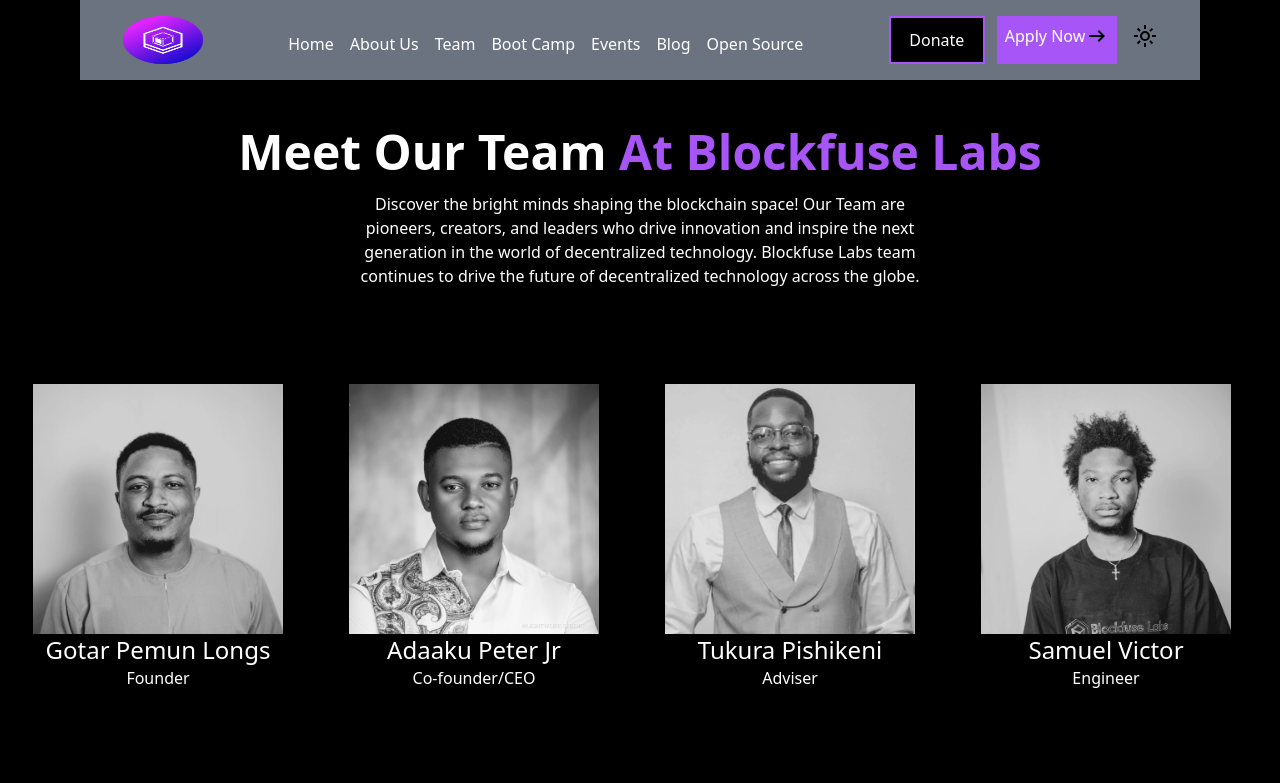
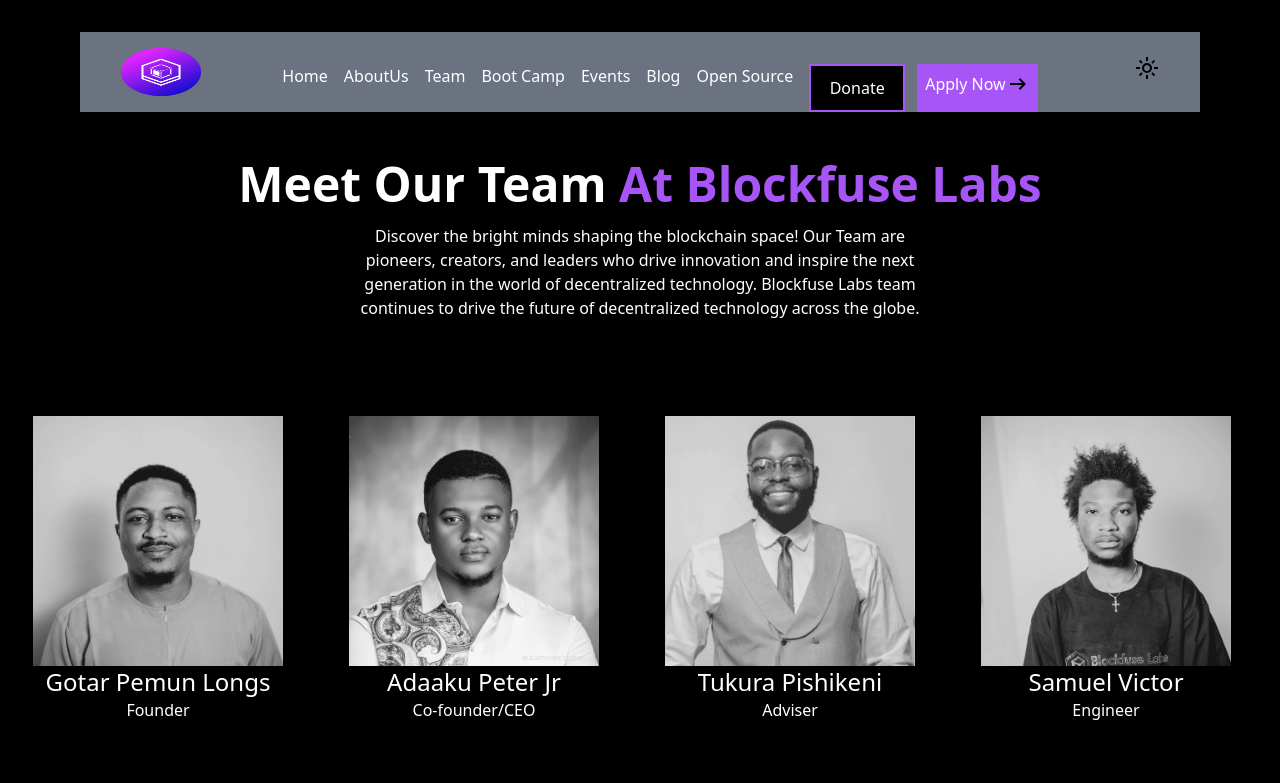
Before and after one commit to Promise278/Tech-space-website, a website: page assets/team.html in a window 1280 px wide. Shown: the top 783 px of the page. Drawn offline with Linux system fonts and the light colour scheme.

Commit message:
added responsive designs

```diff
--- a/assets/team.html
+++ b/assets/team.html
@@ -9,24 +9,30 @@
 </head>
 <body class="bg-black text-white w-full">
     <div>
-        <nav id="top" class="flex justify-around pt-4 bg-gray-500 h-20 mx-20">
+        <nav id="top" class="flex justify-around pt-4 bg-gray-500 h-20 mx-20 mt-8">
             <img src="/img/BLOCKFUSESD-1.png" class="pb-4" width="80" alt="Logo">
-            <ul class="flex gap-4 mt-4">
+            <ul class="flex gap-4 mt-4 hidden md:flex">
                 <li><a class="hover:text-green-500" href="/dist/index.html">Home</a></li>
-                <li><a class="hover:text-red-500" href="/assets/about.html">About Us</a></li>
+                <li><a class="hover:text-red-500" href="/assets/about.html">AboutUs</a></li>
                 <li><a class="hover:text-blue-500" href="/assets/team.html">Team</a></li>
                 <li><a class="hover:text-pink-500" href="#">Boot Camp</a></li>
                 <li><a class="hover:text-purple-500" href="#">Events</a></li>
                 <li><a class="hover:text-orange-500" href="#">Blog</a></li>
                 <li><a class="hover:text-green-500" href="#">Open Source</a></li>
+                <div class="flex">
+                    <button class="bg-black text-white h-12 w-24 hover:bg-gray-500 border-2 border-purple-500">Donate</button>
+                    <button class="bg-purple-500 text-white h-12 w-26 ml-3 pt-2 pl-2 pr-2 flex">Apply Now
+                        <svg xmlns="http://www.w3.org/2000/svg" height="24px" viewBox="0 -960 960 960" width="24px" fill="#000000"><path d="m560-240-56-58 142-142H160v-80h486L504-662l56-58 240 240-240 240Z"/></svg>
+                    </button>
+                </div>
             </ul>
-            <div class="flex mt-1">
-                <button class="bg-black text-white h-12 w-24 hover:bg-gray-500 border-2 border-purple-500">Donate</button>
-                <button class="bg-purple-500 text-white h-12 w-26 ml-3 pt-2 pl-2 pr-2 flex">Apply Now
-                    <svg xmlns="http://www.w3.org/2000/svg" height="24px" viewBox="0 -960 960 960" width="24px" fill="#000000"><path d="m560-240-56-58 142-142H160v-80h486L504-662l56-58 240 240-240 240Z"/></svg>
-                </button>
-                <svg class="ml-4 mt-2 bg-" xmlns="http://www.w3.org/2000/svg" height="24px" viewBox="0 -960 960 960" width="24px" fill="#000000"><path d="M480-360q50 0 85-35t35-85q0-50-35-85t-85-35q-50 0-85 35t-35 85q0 50 35 85t85 35Zm0 80q-83 0-141.5-58.5T280-480q0-83 58.5-141.5T480-680q83 0 141.5 58.5T680-480q0 83-58.5 141.5T480-280ZM200-440H40v-80h160v80Zm720 0H760v-80h160v80ZM440-760v-160h80v160h-80Zm0 720v-160h80v160h-80ZM256-650l-101-97 57-59 96 100-52 56Zm492 496-97-101 53-55 101 97-57 59Zm-98-550 97-101 59 57-100 96-56-52ZM154-212l101-97 55 53-97 101-59-57Zm326-268Z"/></svg>
-            </div>
+            <ul class="flex gap-2 md:hidden">
+                <li><a class="hover:text-green-500" href="/dist/index.html">Home</a></li>
+                <li><a class="hover:text-red-500" href="/assets/about.html">AboutUs</a></li>
+                <li><a class="hover:text-blue-500" href="/assets/team.html">Team</a></li>
+            </ul>
+            <svg class="ml-4 mt-2 bg-" xmlns="http://www.w3.org/2000/svg" height="24px" viewBox="0 -960 960 960" width="24px" fill="#000000"><path d="M480-360q50 0 85-35t35-85q0-50-35-85t-85-35q-50 0-85 35t-35 85q0 50 35 85t85 35Zm0 80q-83 0-141.5-58.5T280-480q0-83 58.5-141.5T480-680q83 0 141.5 58.5T680-480q0 83-58.5 141.5T480-280ZM200-440H40v-80h160v80Zm720 0H760v-80h160v80ZM440-760v-160h80v160h-80Zm0 720v-160h80v160h-80ZM256-650l-101-97 57-59 96 100-52 56Zm492 496-97-101 53-55 101 97-57 59Zm-98-550 97-101 59 57-100 96-56-52ZM154-212l101-97 55 53-97 101-59-57Zm326-268Z"/></svg>
+            <!-- <ion-icon id="menu-open" name="menu" class="text-3xl cursor-pointer text-white md:hidden"></ion-icon> -->
         </nav>
         <div class="mt-12">
             <h1 class="text-center font-bold text-5xl font-mono">
```
Also changed, not shown: assets/about.html (+18 -12 lines), index.html (+9 -4 lines), dist/index.html, dist/style.css.
